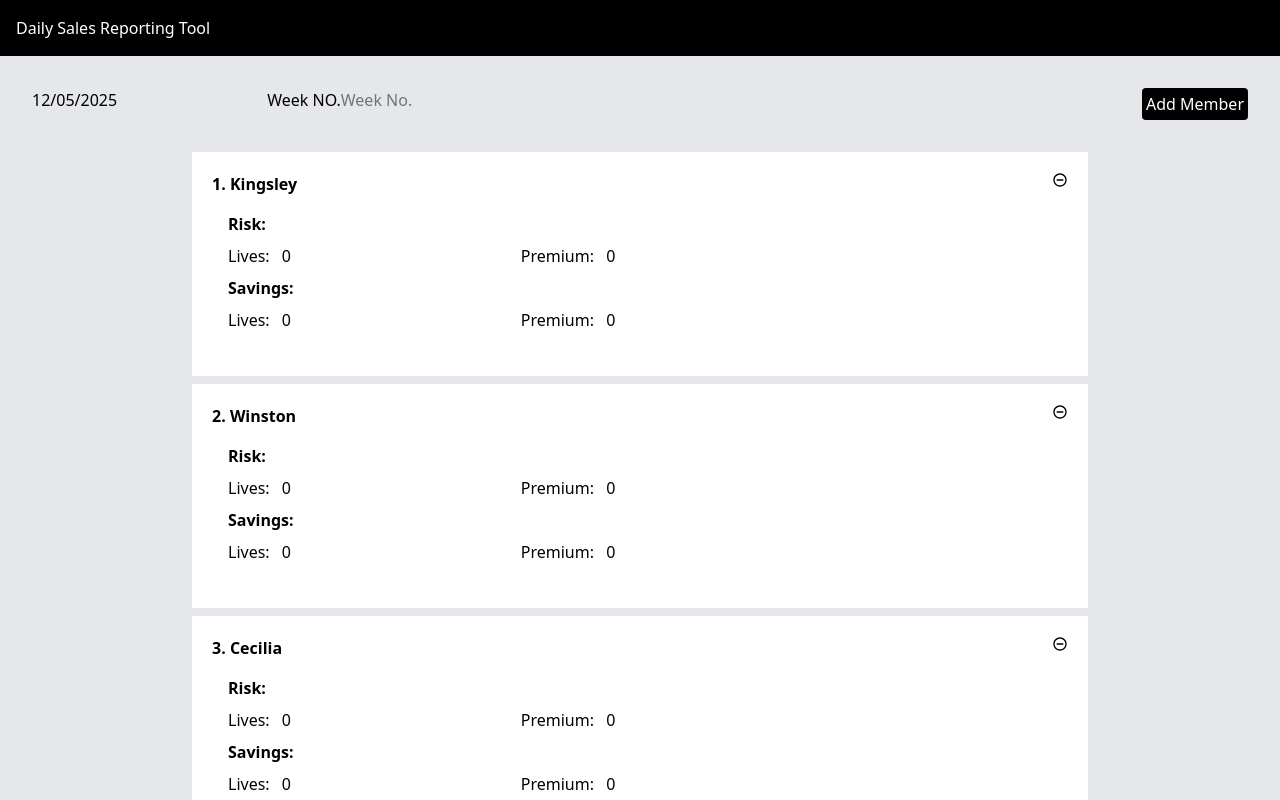
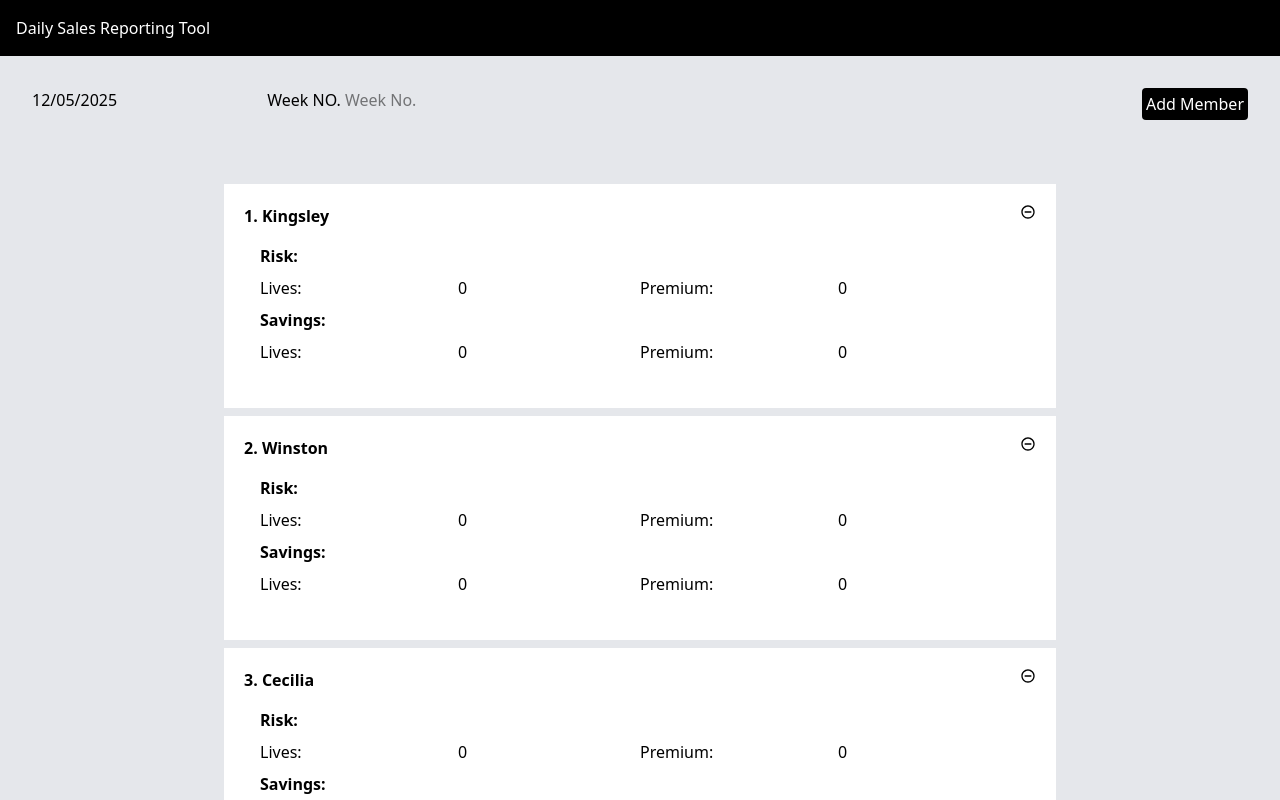
Before and after one commit to Hellie-tenny/reports-compiler, a React (Vite) app: page / in a window 1280 px wide. Built offline with nearby package versions, Linux system fonts and the light colour scheme.

Commit message:
made some minor improvements

```diff
--- a/src/App.jsx
+++ b/src/App.jsx
@@ -334,9 +334,9 @@ Regards.
 
 
 
-      <div className={`absolute bg-[rgba(0,0,0,0.5)] w-full h-full ${popup ? `flex` : 'hidden'} justify-center items-center`}>
+      <div className={`absolute bg-[rgba(0,0,0,0.5)] w-full h-full ${popup ? `flex` : 'hidden'} justify-center items-center px-20`}>
 
-        <div className="bg-white w-[40%] p-4 h-auto">
+        <div className="bg-white w-full lg:w-[40%] p-4 h-auto">
 
           <div className="flex justify-end w-full pb-5">
             <span className='cursor-pointer' onClick={() => setPopup(!popup)}>
@@ -344,8 +344,8 @@ Regards.
             </span>
           </div>
 
-          <input type="text" placeholder='Member name...' className='w-[90%]' value={newMember} onChange={(e) => setnewMember(e.target.value)} />
-          <button className='bg-black text-white p-1 rounded-sm hover:cursor-pointer w-[10%]'
+          <input type="text" placeholder='Member name...' className='w-[90%] md:block' value={newMember} onChange={(e) => setnewMember(e.target.value)} />
+          <button className='bg-black text-white p-1 rounded-sm hover:cursor-pointer lg:w-[10%]'
             onClick={() => addMember()}>
             Add
           </button>
@@ -387,7 +387,7 @@ Regards.
       <div className="members w-full">
 
         <div className="w-full p-[2rem]">
-          <input type="text" value={reportDate} /> Week NO.<input type="text" placeholder='Week No.' value={weekNo} onChange={(e) => updateWeekNo(e.target.value)} />
+          <input type="text" value={reportDate} /> Week NO. <input type="text" className='w-[10%]' placeholder='Week No.' value={weekNo} onChange={(e) => updateWeekNo(e.target.value)} />
           <button className="justify-end float-right bg-black text-white p-1 rounded-sm cursor-pointer" onClick={() => setPopup(!popup)}>
             Add Member
           </button>
@@ -396,7 +396,7 @@ Regards.
       </div>
 
 
-    <div className="report w-[70%] mx-auto h-[100%]">
+      <div className="report p-[2rem] lg:w-[70%] mx-auto h-[100%]">
         {
           members.map((member) => (
             <div className='my-2 p-5  bg-white'>
@@ -413,8 +413,12 @@ Regards.
                     <span className='font-bold'>Risk: </span>
                   </div>
 
-                    <span>Lives: </span><input type="text" className='bg-white m-1 p-1' placeholder='Lives' value={member.riskLives} onChange={(e) => updateRiskLives(member.id, e.target.value)} />
-                    <span>Premium: </span><input type="text" className='bg-white m-1 p-1' placeholder='Premium' value={member.riskPremium} onChange={(e) => updateRiskPremium(member.id, e.target.value)} />
+                  <div className='w-full grid grid-cols-4 items-center'>
+                    <span>Lives: </span><input type="text" className='bg-white m-1 p-1 w-[40%]' placeholder='Lives' value={member.riskLives} onChange={(e) => updateRiskLives(member.id, e.target.value)} />
+                    <span>Premium: </span><input type="text" className='bg-white m-1 p-1 cols-3' placeholder='Premium' value={member.riskPremium} onChange={(e) => updateRiskPremium(member.id, e.target.value)} />
+                  </div>
+
+
                 </div>
 
                 <div>
@@ -422,8 +426,12 @@ Regards.
                     <span className='font-bold'>Savings: </span>
                   </div>
 
+                  <div className="w-full grid grid-cols-4 items-center">
                     <span>Lives: </span><input type="text" className='bg-white m-1 p-1' placeholder='Lives' value={member.savingsLives} onChange={(e) => updateSavingsLives(member.id, e.target.value)} />
-                    <span>Premium: </span><input type="text" className='bg-white m-1 p-1' placeholder='Premium' value={member.savingsPremium} onChange={(e) => updateSavingsPremium(member.id, e.target.value)} />
+                    <span>Premium: </span><input type="text" className='bg-white m-1 p-1 cols-3' placeholder='Premium' value={member.savingsPremium} onChange={(e) => updateSavingsPremium(member.id, e.target.value)} />
+                  </div>
+
+
                 </div>
 
 
```
Lines whose indentation alone changed are shown as unchanged.
